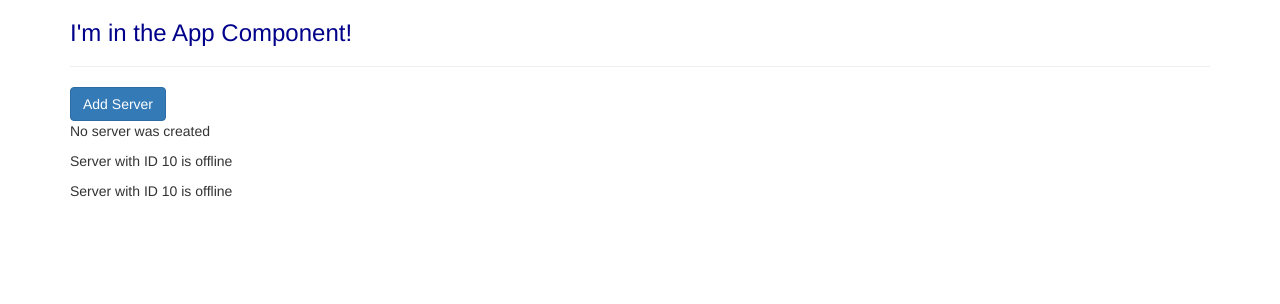
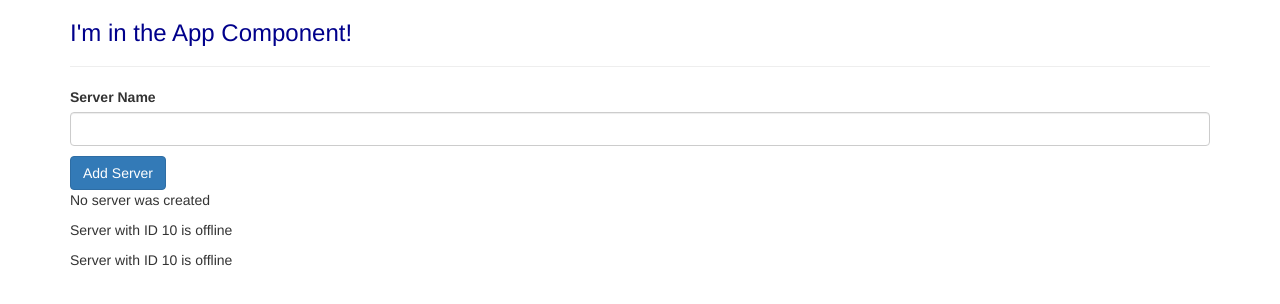
Before and after one commit to RicardoFazzi/Angular4, an Angular app: page / in a window 1280 px wide. Shown: the top 304 px of the page. Built offline with nearby package versions, Linux system fonts and the light colour scheme.

Commit message:
Lecture 28: Passing and using Data with Event Binding

```diff
--- a/src/app/servers/servers.component.html
+++ b/src/app/servers/servers.component.html
@@ -1,3 +1,10 @@
+<label>Server Name</label>
+<input
+  type="text"
+  class="form-control"
+  (input)="onUpdateServerName($event)"> <!--$event va a ser la data que se ingrese, pero dentro del objeto event.
+  Para agarrar la data tendriamos que hacer event.target.value-->
+<p>{{ serverName }}</p>
 <button
   [disabled]="!allowNewServer"
   class="btn btn-primary"
--- a/src/app/servers/servers.component.ts
+++ b/src/app/servers/servers.component.ts
@@ -14,6 +14,7 @@ export class ServersComponent implements OnInit {
 
   allowNewServer = false;
   serverCreationStatus = 'No server was created';
+  serverName = '';
 
   constructor() {
     setTimeout(() => {
@@ -28,4 +29,8 @@ export class ServersComponent implements OnInit {
     this.serverCreationStatus = 'Server was created';
   }
 
+  onUpdateServerName(event: any) {
+    this.serverName = event.target.value;
+  }
+
 }
```
